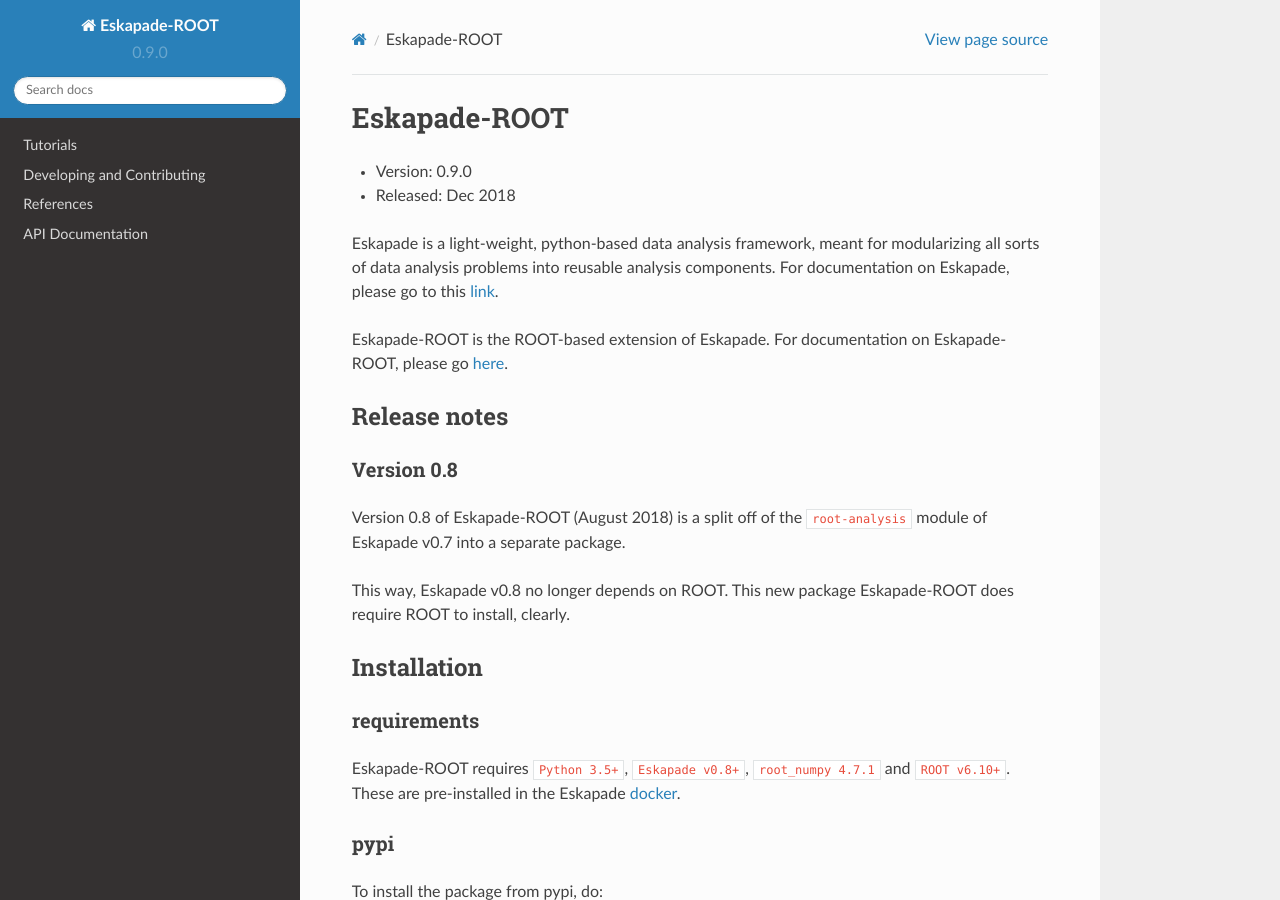
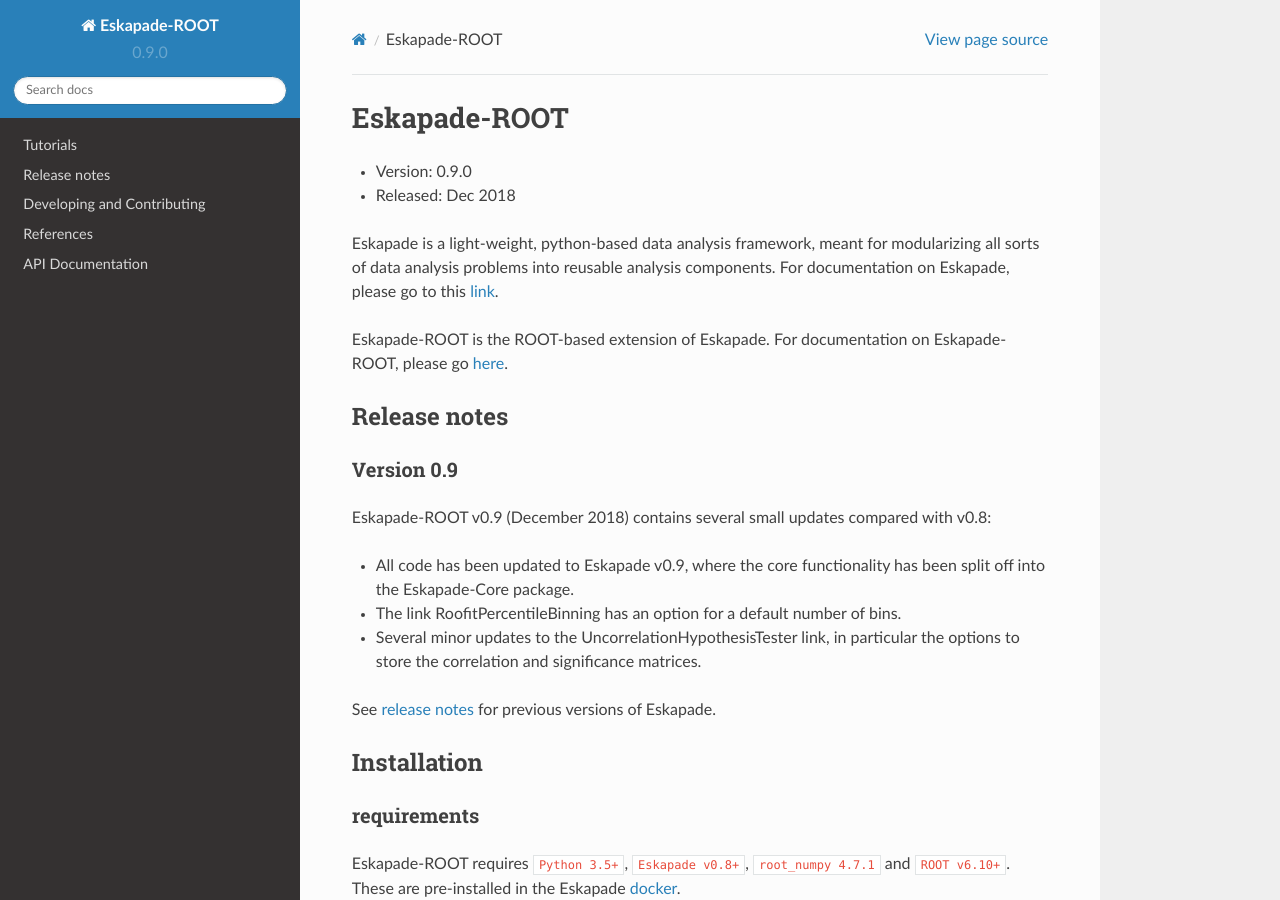
Before and after one commit to KaveIO/Eskapade-ROOT, a Sphinx documentation site: the page built from docs/source/index.rst, in a window 1280 px wide and 900 px high. Built offline with Sphinx 7.4.7 and the Read the Docs theme 2.0.0, drawn with Linux system fonts in a browser that asks for light colours; some of the changed text lies outside the part shown.

Commit message:
Docs: added release notes for Eskapade-ROOT v0.9

```diff
--- a/README.rst
+++ b/README.rst
@@ -15,14 +15,16 @@ For documentation on Eskapade-ROOT, please go `here <http://eskapade-root.readth
 Release notes
 =============
 
-Version 0.8
+Version 0.9
 -----------
 
-Version 0.8 of Eskapade-ROOT (August 2018) is a split off of the ``root-analysis`` module of Eskapade v0.7
-into a separate package.
+Eskapade-ROOT v0.9 (December 2018) contains several small updates compared with v0.8:
 
-This way, Eskapade v0.8 no longer depends on ROOT. This new package Eskapade-ROOT does require ROOT to install, clearly.
+* All code has been updated to Eskapade v0.9, where the core functionality has been split off into the Eskapade-Core package.
+* The link RoofitPercentileBinning has an option for a default number of bins.
+* Several minor updates to the UncorrelationHypothesisTester link, in particular the options to store the correlation and significance matrices.
 
+See `release notes <http://eskapade-root.readthedocs.io/en/latest/releasenotes.html>`_ for previous versions of Eskapade.
 
 
 Installation
--- a/docs/source/index.rst
+++ b/docs/source/index.rst
@@ -13,6 +13,7 @@ Contents
    :maxdepth: 2
 
    tutorials
+   releasenotes
    developing
    references
 
```
Also changed, not shown: docs/source/releasenotes.rst (added, +21 -0 lines).
